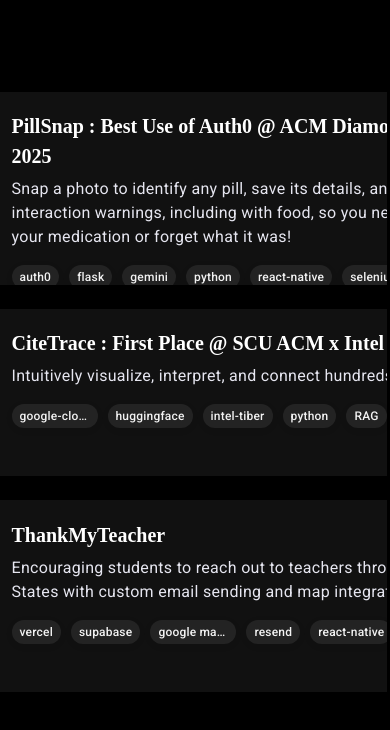
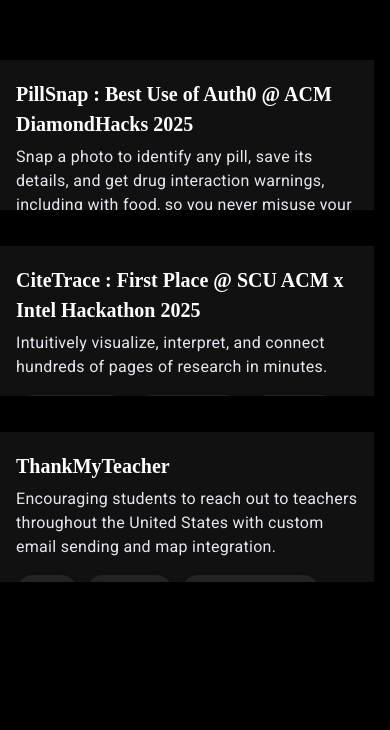
Before and after one commit to Cheggin/Portfolio, a React (Vite) app in the folder Portfolio/: page /recruiter in a window 390 px wide. Shown: the part 3713-4443 px from the top of the page. After the commit the page ends 4361 px from the top, so only its background shows below. Built offline with nearby package versions, Linux system fonts and the light colour scheme.

Commit message:
projects on recruiterpage mobile wrapping fix

```diff
--- a/Portfolio/src/components/RecruiterPage.css
+++ b/Portfolio/src/components/RecruiterPage.css
@@ -1096,3 +1096,37 @@ html, body {
     overflow: visible !important;
   }
 }
+
+@media (max-width: 700px) {
+  .projects-grid {
+    display: flex !important;
+    flex-direction: column !important;
+    gap: 18px !important;
+    width: 100% !important;
+    max-width: 100vw !important;
+    box-sizing: border-box !important;
+    padding: 0 8px !important;
+    align-items: center !important;
+    justify-content: flex-start !important;
+  }
+  .resume-card {
+    width: 100% !important;
+    max-width: 480px !important;
+    margin: 0 auto 18px auto !important;
+    box-sizing: border-box !important;
+    min-width: 0 !important;
+    word-break: break-word !important;
+    padding: 1.2em 1em 1.5em 1em !important;
+  }
+  .card-pills-row {
+    flex-wrap: wrap !important;
+    gap: 8px !important;
+  }
+  .card-duration-pill {
+    min-width: 0 !important;
+    max-width: 100% !important;
+    word-break: break-word !important;
+    font-size: 0.95rem !important;
+    padding: 6px 10px !important;
+  }
+}
```
